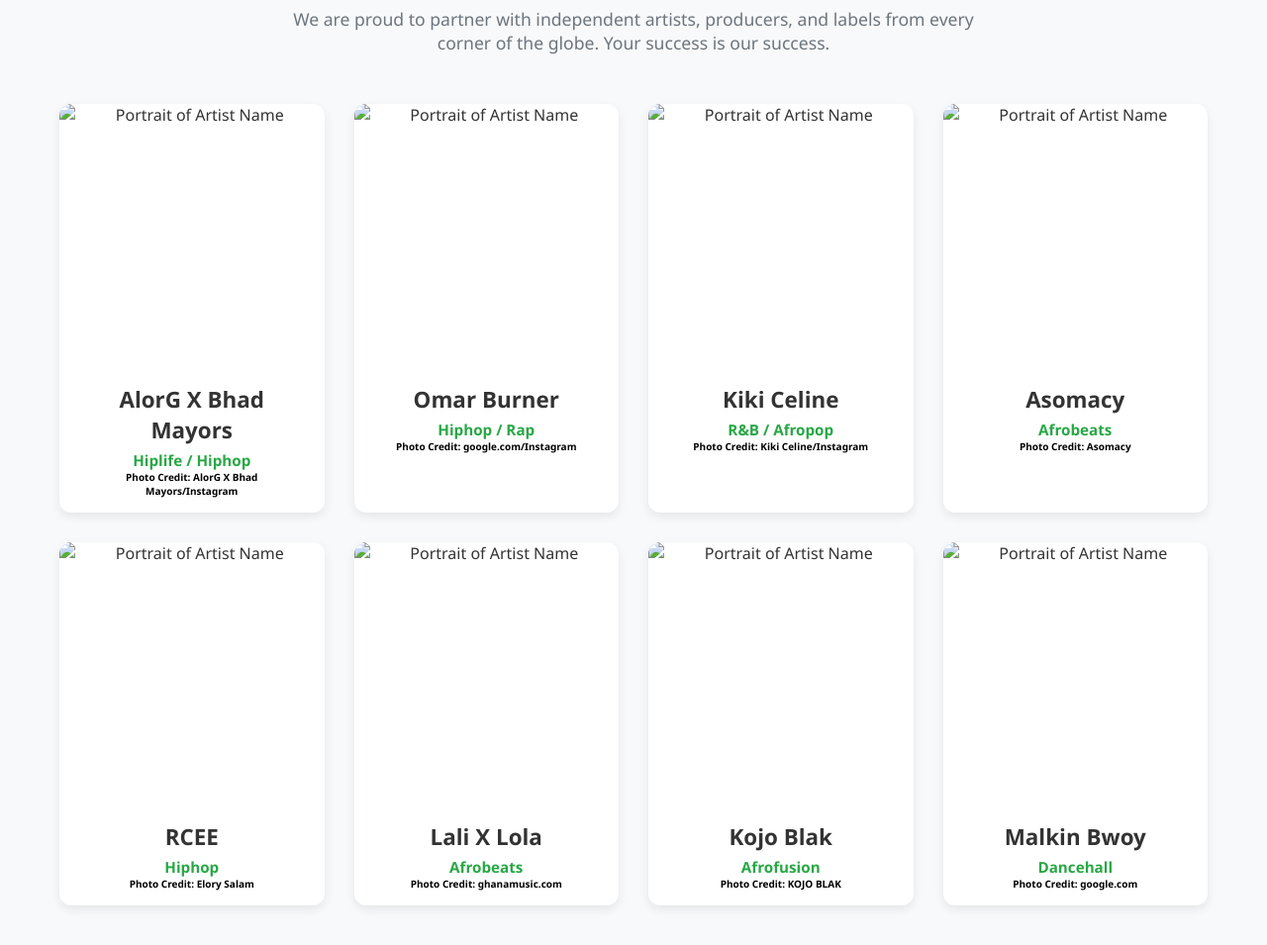
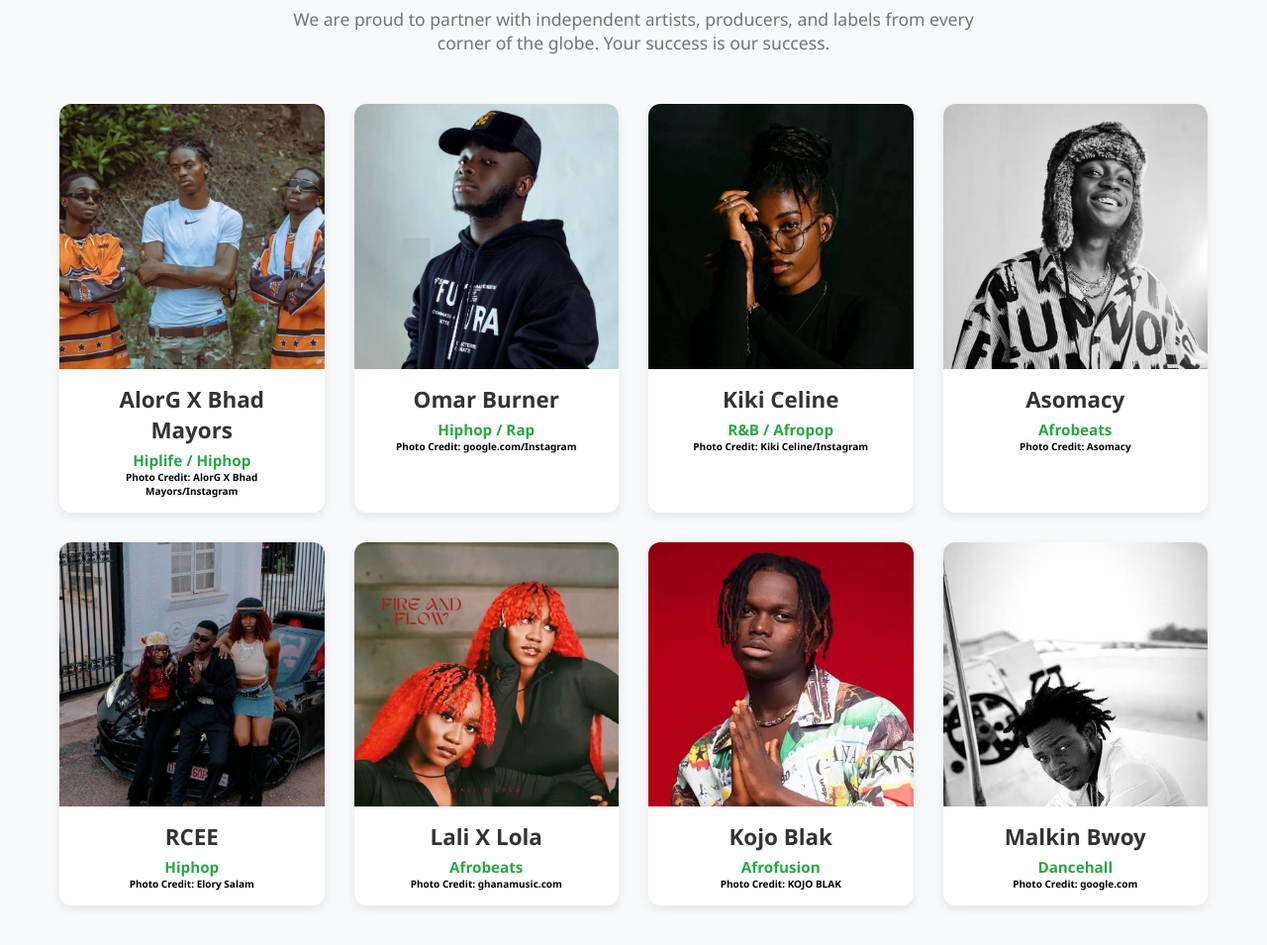
Before and after one commit to EbenezerSakyi621/soundcanvas1, a plain HTML site: page art.html in a window 1280 px wide. Shown: the part 144-1099 px from the top of the page at 99% size. Drawn offline with Linux system fonts and the light colour scheme; files whose address does not match are found by name.

Commit message:
art.html

```diff
--- a/art.html
+++ b/art.html
@@ -42,7 +42,7 @@
             <!-- ARTIST CARD EXAMPLE 1 -->
             <div class="artist-card">
                 <!-- IMPORTANT: Replace 'placeholder-url' with your actual artist image URL -->
-                <img class="artist-image" src="images/alorg.jpg" alt="Portrait of Artist Name">
+                <img class="artist-image" src="alorg.jpg" alt="Portrait of Artist Name">
                 <div class="artist-info">
                     <h3>AlorG X Bhad Mayors</h3>
                     <p class="artist-genre">Hiplife / Hiphop</p>
@@ -51,7 +51,7 @@
             </div>
 <!-- ARTIST CARD EXAMPLE 2 -->
             <div class="artist-card">
-                <img class="artist-image" src="images/omar-burner.JPG" alt="Portrait of Artist Name">
+                <img class="artist-image" src="omar-burner.JPG" alt="Portrait of Artist Name">
                 <div class="artist-info">
                     <h3>Omar Burner</h3>
                     <p class="artist-genre">Hiphop / Rap</p>
@@ -61,7 +61,7 @@
 
             <!-- ARTIST CARD EXAMPLE 3 -->
             <div class="artist-card">
-                <img class="artist-image" src="images/kiki-celine.WEBP" alt="Portrait of Artist Name">
+                <img class="artist-image" src="kiki-celine.WEBP" alt="Portrait of Artist Name">
                 <div class="artist-info">
                     <h3>Kiki Celine</h3>
                     <p class="artist-genre">R&B / Afropop</p>
@@ -74,7 +74,7 @@
 
             <!-- ADD MORE ARTIST CARDS HERE -->
             <div class="artist-card">
-                <img class="artist-image" src="images/asomacy.WEBP" alt="Portrait of Artist Name">
+                <img class="artist-image" src="asomacy.WEBP" alt="Portrait of Artist Name">
                 <div class="artist-info">
                     <h3>Asomacy</h3>
                     <p class="artist-genre">Afrobeats</p>
@@ -85,7 +85,7 @@
 
 
             <div class="artist-card">
-                <img class="artist-image" src="images/rcee.WEBP" alt="Portrait of Artist Name">
+                <img class="artist-image" src="rcee.WEBP" alt="Portrait of Artist Name">
                 <div class="artist-info">
                     <h3>RCEE</h3>
                     <p class="artist-genre">Hiphop</p>
@@ -93,7 +93,7 @@
                 </div>
             </div>
             <div class="artist-card">
-                <img class="artist-image" src="images/lali-lola.WEBP" alt="Portrait of Artist Name">
+                <img class="artist-image" src="lali-lola.WEBP" alt="Portrait of Artist Name">
                 <div class="artist-info">
                     <h3>Lali X Lola</h3>
                     <p class="artist-genre">Afrobeats</p>
@@ -101,7 +101,7 @@
                 </div>
             </div>
             <div class="artist-card">
-                <img class="artist-image" src="images/kojo-blak.WEBP" alt="Portrait of Artist Name">
+                <img class="artist-image" src="kojo-blak.WEBP" alt="Portrait of Artist Name">
                 <div class="artist-info">
                     <h3>Kojo Blak</h3>
                     <p class="artist-genre">Afrofusion</p>
@@ -110,7 +110,7 @@
             </div>
 
             <div class="artist-card">
-                <img class="artist-image" src="images/malkin-bwoy.JPG" alt="Portrait of Artist Name">
+                <img class="artist-image" src="malkin-bwoy.JPG" alt="Portrait of Artist Name">
                 <div class="artist-info">
                     <h3>Malkin Bwoy</h3>
                     <p class="artist-genre">Dancehall</p>
```
